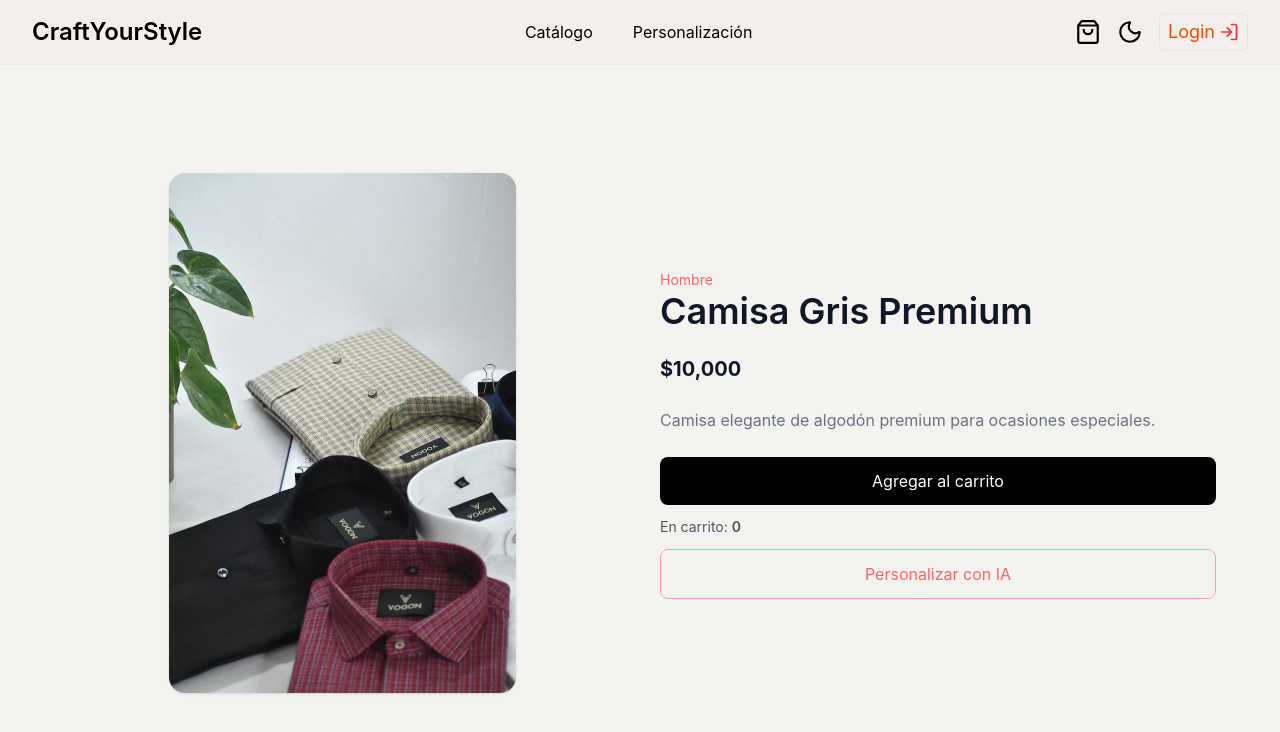
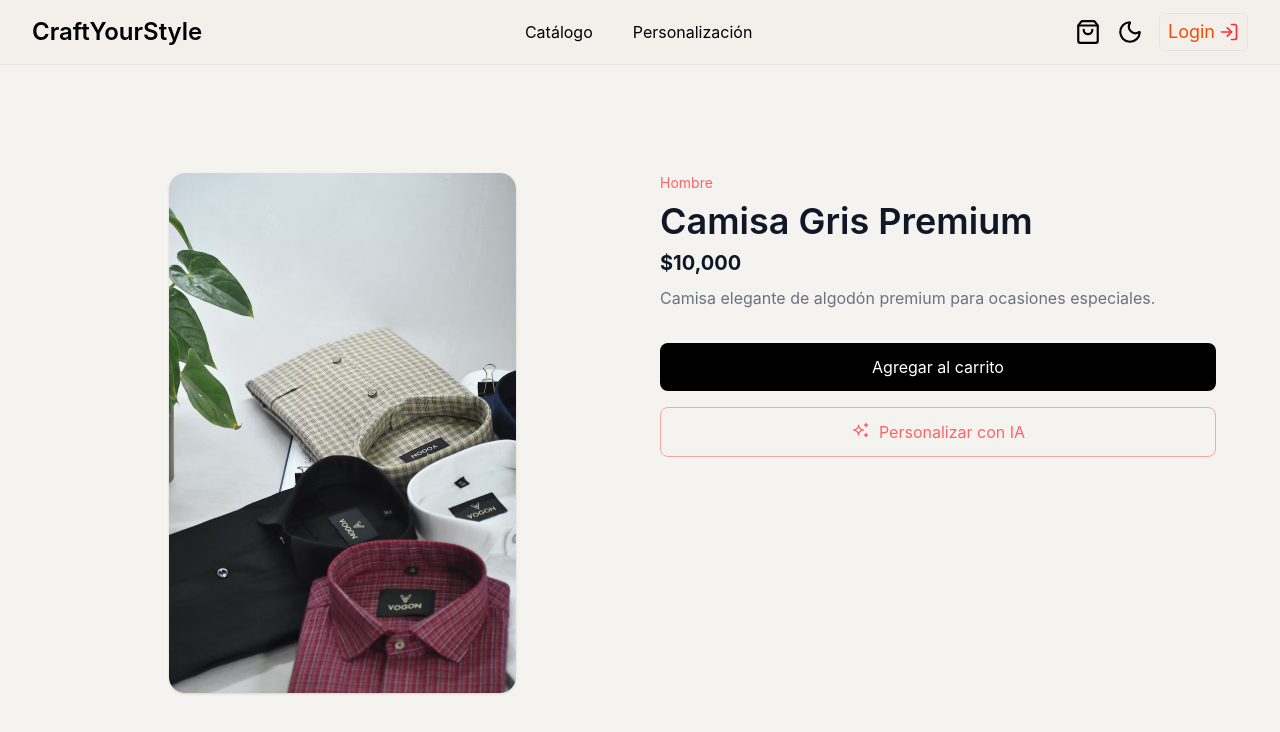
Before and after one commit to ordogens/Proyecto-Formativo-Cliente, a React (Vite) app: page /vista-dinamica/1 in a window 1280 px wide. Shown: the top 732 px of the page. Built offline with nearby package versions, Linux system fonts and the light colour scheme.

Commit message:
Ajuste vista sinámica compra producto

```diff
--- /dev/null
+++ b/src/components/ui/BadgeAlert.tsx
@@ -0,0 +1,12 @@
+interface Props {
+  alertText: string;
+}
+
+export const BadgeAlert = ({ alertText }: Props) => {
+  return (
+    <div className="flex items-start sm:items-center p-4 mb-4 text-sm text-green-700 rounded-lg bg-green-200/40 border border-green-400 absolute bottom-1 right-5" role="alert">
+      <svg className="w-4 h-4 me-2 shrink-0 mt-0.5 sm:mt-0" aria-hidden="true" xmlns="http://www.w3.org/2000/svg" width="24" height="24" fill="none" viewBox="0 0 24 24"><path stroke="currentColor" stroke-linecap="round" stroke-linejoin="round" stroke-width="2" d="M10 11h2v5m-2 0h4m-2.592-8.5h.01M21 12a9 9 0 1 1-18 0 9 9 0 0 1 18 0Z" /></svg>
+      <p><span className="font-medium">{alertText}</span></p>
+    </div>
+  )
+}
--- a/src/pages/vistaDinamica/VistaDinamica.tsx
+++ b/src/pages/vistaDinamica/VistaDinamica.tsx
@@ -3,6 +3,8 @@ import { useContext, useEffect, useState } from "react";
 import { productos } from "../../data/Productos";
 import { ShopContext } from "../../context/shopContext";
 import { useNavigate } from "react-router-dom";
+import { Stars } from "../../components/icons/Stars";
+import { BadgeAlert } from "../../components/ui/BadgeAlert";
 
 export const VistaDinamica = () => {
   const { id } = useParams();
@@ -13,7 +15,7 @@ export const VistaDinamica = () => {
     throw new Error("Must be inside ShopProvider");
   }
 
-  const { addToCart, cart } = shop;
+  const { addToCart, /*cart*/ } = shop;
   const [addedMessageVisible, setAddedMessageVisible] = useState(false);
 
   useEffect(() => {
@@ -38,9 +40,9 @@ export const VistaDinamica = () => {
     return <h1 className="text-center mt-20">Producto no encontrado</h1>;
   }
 
-  const productCountInCart = cart
-    .filter((item) => item.productId === producto.id)
-    .reduce((acc, item) => acc + item.quantity, 0);
+  // const productCountInCart = cart
+  //   .filter((item) => item.productId === producto.id)
+  //   .reduce((acc, item) => acc + item.quantity, 0);
 
   const handleAddToCart = () => {
     addToCart({
@@ -56,25 +58,25 @@ export const VistaDinamica = () => {
   };
 
   return (
-    <section className="h-full bg-[#f5f3ef] flex items-center justify-center px-4 py-10">
-      <div className="max-w-6xl w-full grid grid-cols-1 md:grid-cols-2 gap-10 items-center">
+    <section className="h-full bg-[#f5f3ef] flex md:justify-center px-4">
+      <div className="max-w-6xl w-full grid grid-cols-1 md:grid-cols-2 md:gap-10 md:items-center">
 
         <div className="flex justify-center">
-          <div className="max-w-md md:max-w-lg rounded-2xl overflow-hidden shadow-sm">
+          <div className="max-w-md h-fit md:h-lg md:max-w-lg rounded-2xl overflow-hidden shadow-sm">
             <img
               src={producto.imagen}
               alt={producto.nombre}
-              className="w-full h-96 md:h-130 object-cover"
+              className="w-full h-fit md:h-130 object-cover"
             />
           </div>
         </div>
+        <div className="flex flex-col md:h-130 gap-4 md:gap-8">
 
-        <div className="space-y-6">
+          <section className="flex flex-col md:gap-2">
             <span className="text-sm text-red-400 capitalize">
               {producto.categoria}
             </span>
-
-          <h1 className="text-3xl md:text-4xl font-semibold text-gray-900">
+            <h1 className="flex flex-col text-3xl md:text-4xl font-semibold text-gray-900">
               {producto.nombre}
             </h1>
 
@@ -85,8 +87,9 @@ export const VistaDinamica = () => {
             <p className="text-gray-500 leading-relaxed">
               {producto.descripcion}
             </p>
+          </section>
 
-          <div className="space-y-3">
+          <div className="flex flex-col gap-4">
             <button
               onClick={handleAddToCart}
               className="w-full bg-black text-white py-3 rounded-lg cursor-pointer"
@@ -95,17 +98,18 @@ export const VistaDinamica = () => {
             </button>
 
             {addedMessageVisible && (
-              <p className="text-sm text-green-700 font-medium">
-                Se agregó al carrito
-              </p>
+              <BadgeAlert alertText="Producto agregaddo correctamente a la bolsa de compras" />
             )}
 
-            <p className="text-sm text-gray-600">
+            {/* <p className="text-sm text-gray-600">
               En carrito: <span className="font-semibold">{productCountInCart}</span>
-            </p>
+            </p> */}
 
-            <button onClick={() => navigate("/personalizacion")} className="w-full border border-red-300 text-red-400 py-3 rounded-lg cursor-pointer">
+            <button onClick={() => navigate("/personalizacion")} className="w-full border flex gap-2 justify-center border-red-300 text-red-400 hover:bg-red-500 hover:text-white transition duration-300 py-3 rounded-lg cursor-pointer">
+              <Stars size={20} />
+              <span>
                 Personalizar con IA
+              </span>
             </button>
           </div>
         </div>
```
Lines whose indentation alone changed are shown as unchanged.
